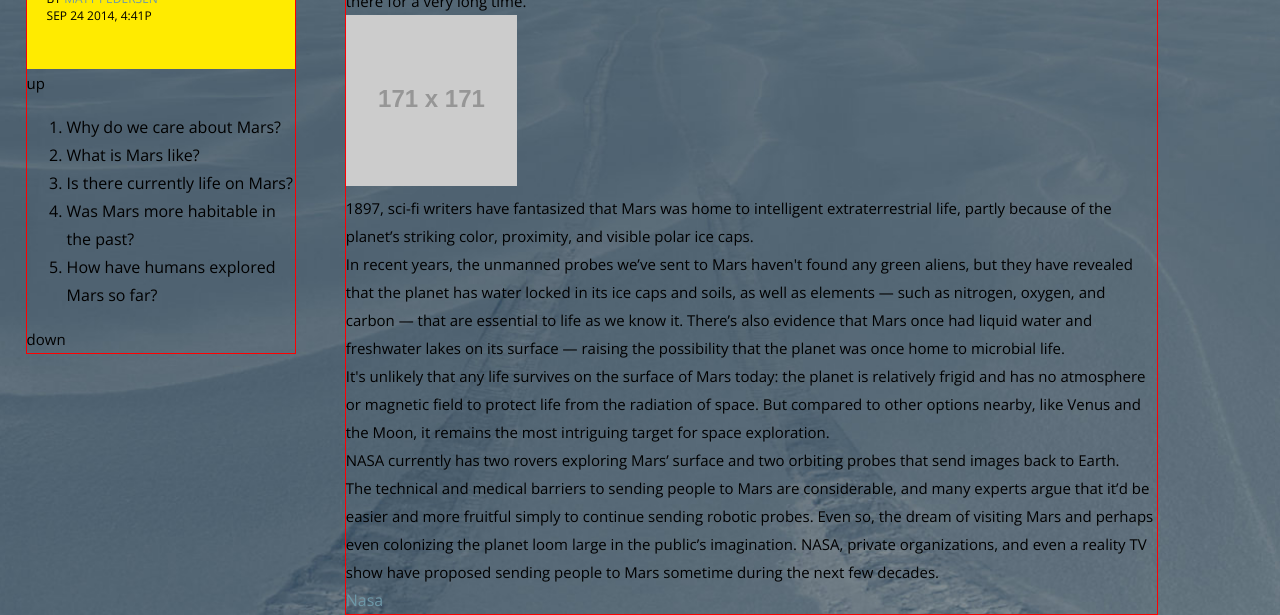
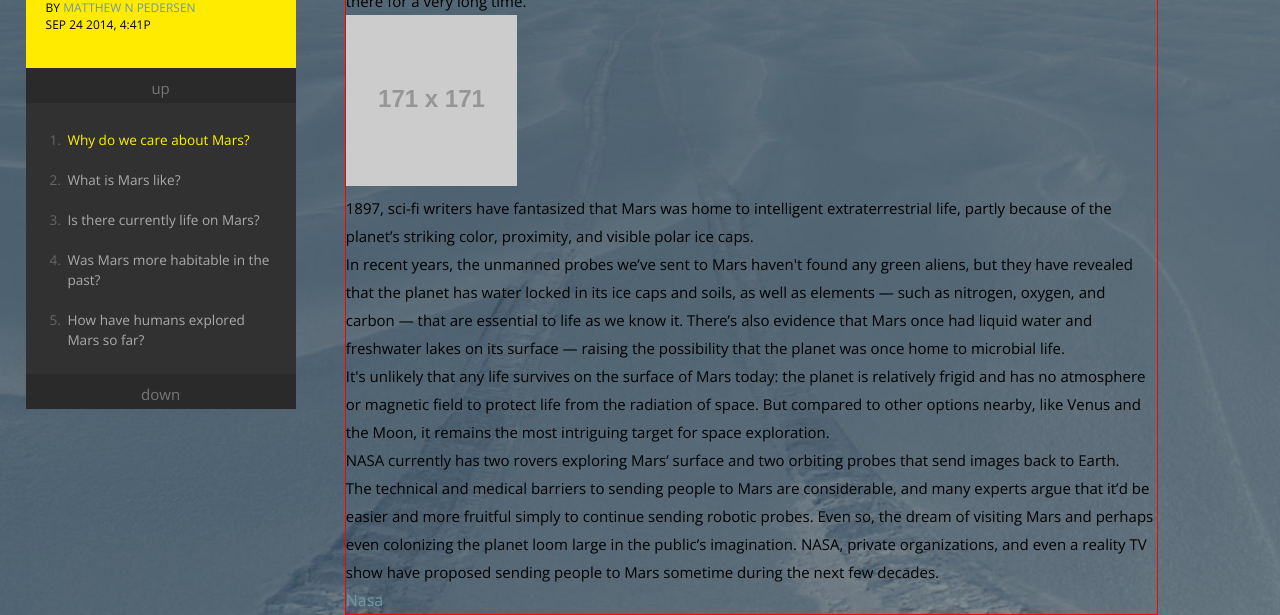
Before and after one commit to mpedersen2054/blog-template-clone, a plain HTML site: page index.html in a window 1280 px wide. Shown: the part 252-867 px from the top of the page. Drawn offline with nearby package versions, Linux system fonts and the light colour scheme; placeholder pictures from the web are drawn by us.

Commit message:
add completed styles to side-nav

```diff
--- a/css/partials/_colors.sass
+++ b/css/partials/_colors.sass
@@ -1,16 +1,20 @@
-$navigation-background: rgba(95,118,133,0.8)
+$navigation-bg: rgba(95,118,133,0.8)
 $navigation-logo: #fff
 $navigation-white: #ddd
 
 $background-image-picture: url(../img/vox-background.jpg)
 
-$sidebar-header-background: #ffeb00
+$sidebar-header-bg: #ffeb00
 $sidebar-header-text: #222
 $sidebar-meta-blue: #6d98a8
 $sidebar-link-grey: #aaa
-$sidebar-top-scroll-black: #2a2a2a
-$sidebar-top-scroll-arrow: #777
+$sidebar-scroll-bg: #2a2a2a
+$sidebar-scroll-arrow: #777
+$sidebar-scroll-bg-hov: rgba(34, 34, 34, 1)
+$sidebar-scroll-arrow-hov: #fff
 $sidebar-current-yellow: #ffeb00
+$sidebar-list-text: #aaa
+$sidebar-list-bg: #313131
 
 $main-yellow: #fff200
 $main-meta-grey: #888
--- a/css/partials/_general.sass
+++ b/css/partials/_general.sass
@@ -3,6 +3,7 @@
   margin-top: 100px
 
 .three-col
+  border: none
   margin-right: 4%
   max-width: 270px
 
--- a/css/pieces/top-navigation.sass
+++ b/css/pieces/top-navigation.sass
@@ -1,5 +1,5 @@
 .top-nav
-  background: $navigation-background
+  background: $navigation-bg
   position: fixed
   width: 100%
   top: 0
--- a/css/style.sass
+++ b/css/style.sass
@@ -11,11 +11,10 @@
 
 
 .side-nav
-
   .side-nav-header
     height: 220px
-    padding: 20px
-    background: $sidebar-header-background
+    padding: 30px 20px 20px
+    background: $sidebar-header-bg
     h2
       font-size: 1.5em
     .side-nav-meta
@@ -24,3 +23,32 @@
       margin: 10px 0 0
       p
         height: 17px
+
+  .scroller
+    padding: 6px 0 1px
+    text-align: center
+    color: $sidebar-scroll-arrow
+    background: $sidebar-scroll-bg
+    &:hover
+      color: $sidebar-scroll-arrow-hov
+      background: $sidebar-scroll-bg-hov
+
+  .related-list
+    position: relative
+    overflow-y: auto
+    color: #666
+    background-color: $sidebar-list-bg
+    margin: 0
+    padding: 10px 15px 20px
+
+    li
+      padding: 3px 3px
+      margin: 1em 0 0 1.75em
+      font-size: 0.85em
+      line-height: 1.5em
+      &.current a
+        color: $main-yellow
+      a
+        color: $sidebar-list-text
+        &:hover
+          color: $link-blue
--- a/index.html
+++ b/index.html
@@ -35,23 +35,21 @@
     <div class="three-col">
       <aside class="side-nav">
         <div class="side-nav-header">
-          <div class="side-nav-header-contents">
-            <h2>Everything you need to know about human exploration of Mars</h2>
-            <div class="side-nav-meta">
-              <p>By <a href="#">Matt Pedersen</a></p>
-              <p><time>Sep 24 2014, 4:41p</time></p>
-            </div>
+          <h2>Everything you need to know about human exploration of Mars</h2>
+          <div class="side-nav-meta">
+            <p>By <a href="#">Matthew N Pedersen</a></p>
+            <p><time>Sep 24 2014, 4:41p</time></p>
           </div>
         </div>
-        <p class="scroller-up">up</p>
-        <ol>
-          <li class="current">Why do we care about Mars?</li>
-          <li>What is Mars like?</li>
-          <li>Is there currently life on Mars?</li>
-          <li>Was Mars more habitable in the past?</li>
-          <li>How have humans explored Mars so far?</li>
+        <p class="scroller up">up</p>
+        <ol class="related-list">
+          <li class="current"><a href="#">Why do we care about Mars?</a></li>
+          <li><a href="#">What is Mars like?</a></li>
+          <li><a href="#">Is there currently life on Mars?</a></li>
+          <li><a href="#">Was Mars more habitable in the past?</a></li>
+          <li><a href="#">How have humans explored Mars so far?</a></li>
         </ol>
-        <p class="scroller-down">down</p>
+        <p class="scroller down">down</p>
       </aside>
     </div>
 
```
Also changed, not shown: css/style.css, 1 other file.
